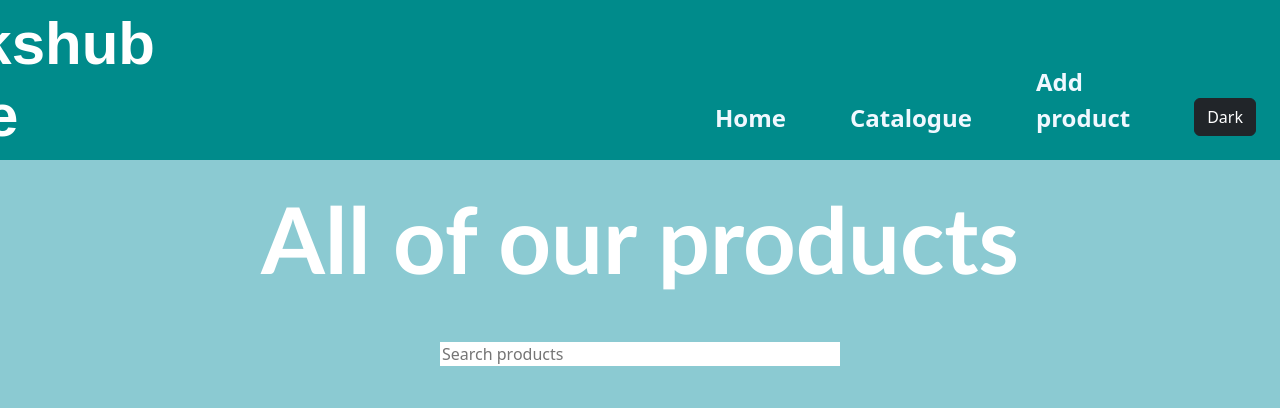
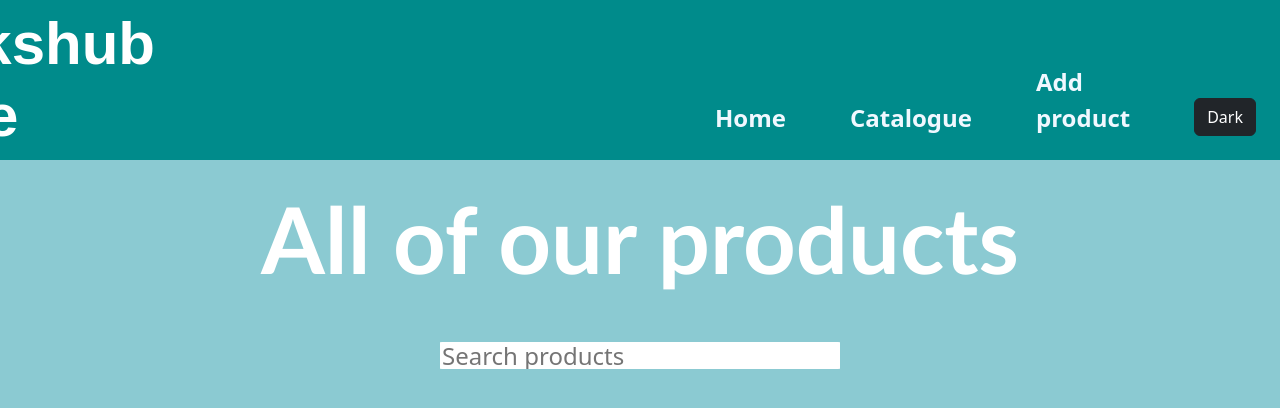
Before and after one commit to epicnessinha/Geekshub-Store, a React (Create React App) app: page /catalogue in a window 1280 px wide. Shown: the top 408 px of the page. Built offline with nearby package versions, Linux system fonts and the light colour scheme; no server answers.

Commit message:
CSS updates

```diff
--- a/src/containers/Catalogue/Catalogue.css
+++ b/src/containers/Catalogue/Catalogue.css
@@ -11,6 +11,7 @@
 .catalogueDesign:hover {
   transition: 0.2s;
   margin: 10px;
+
 }
 
 .catalogueDesignDark {
@@ -21,14 +22,17 @@
   overflow-y: scroll;
   background-color: darkslateblue;
   text-align: center;
+
 }
 
 .inputDesign {
   width: 50vh;
-  height: 3vh;
+  height: 3.3vh;
   border-radius: 0.5%;
   border-color: darkcyan;
   border: 1vh;
+  font-size: x-large;
+
 
 }
 
```
Also changed, not shown: src/containers/Catalogue/Catalogue.jsx (line endings or trailing spaces).
